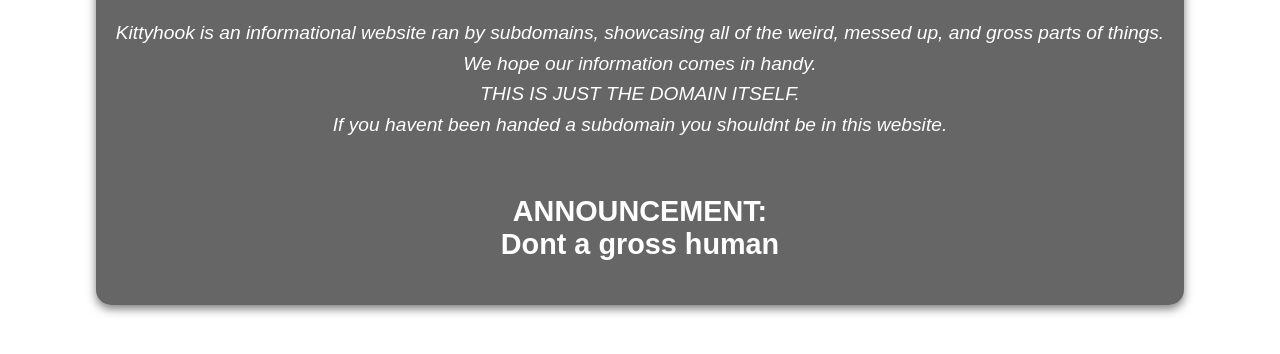
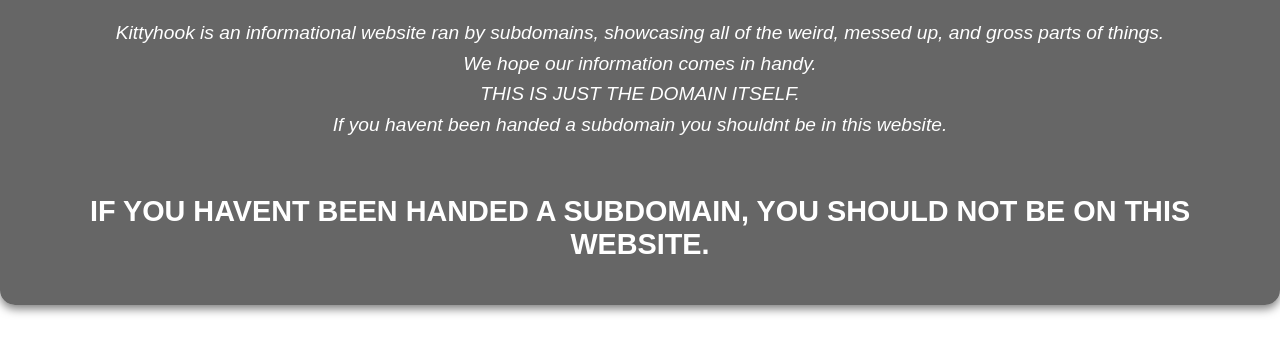
Before and after one commit to collisrosen/kittyhook, a plain HTML site: page index.html in a window 1280 px wide. Shown: the part 312-666 px from the top of the page. Drawn offline with Linux system fonts and the light colour scheme.

Commit message:
Update index.html

```diff
--- a/index.html
+++ b/index.html
@@ -17,4 +17,4 @@
 <br> THIS IS JUST THE DOMAIN ITSELF.
 <br> If you havent been handed a subdomain you shouldnt be in this website.</p>
 
-        <h2 class="announcement fade-up">ANNOUNCEMENT: <br> Dont a gross human</h2>
+        <h2 class="announcement fade-up">IF YOU HAVENT BEEN HANDED A SUBDOMAIN, YOU SHOULD NOT BE ON THIS WEBSITE.</h2>
```
